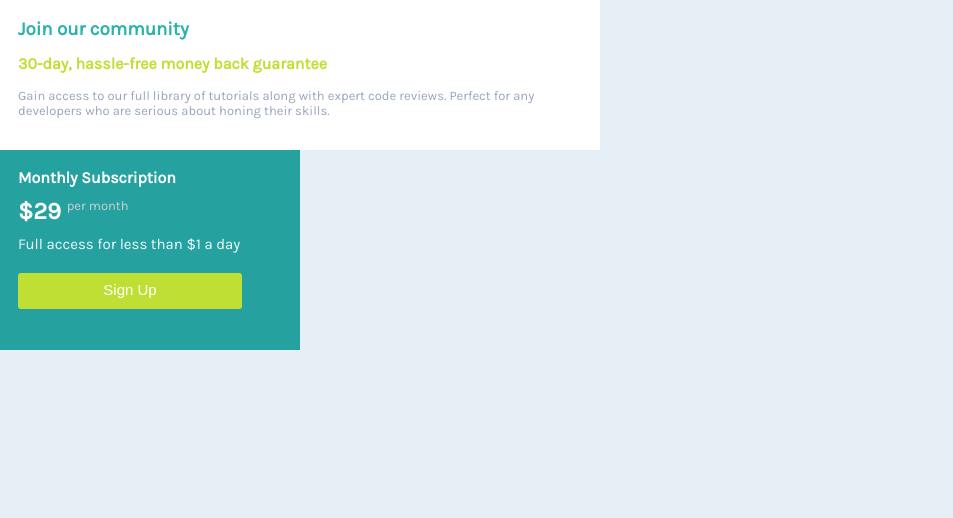
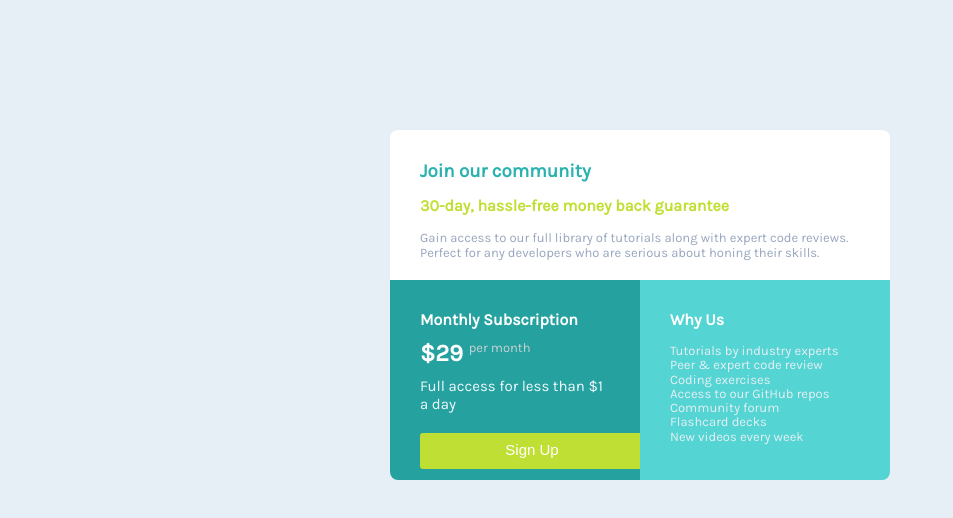
Before and after one commit to Frankmona/Single-price-grid-component, a plain HTML site: page index1.html in a window 1280 px wide. Shown: the whole page, without its empty margins (0-953 px from the left). Drawn offline with Linux system fonts and the light colour scheme.

Commit message:
project completed

```diff
--- a/index1.html
+++ b/index1.html
@@ -9,17 +9,19 @@
 </head>
 <body>
     <main>
+        <div class="central_container">
+            <div class="container">
                 <div class="section1">
-            <div class="in_section1">
+                    <div class="in_section">
                         <h3>Join our community</h3>
                         <p class="p_sub_heading">30-day, hassle-free money back guarantee</p>
                         <p class="p_content_section1">Gain access to our full library of tutorials along with expert code reviews.
                         Perfect for any developers who are serious about honing their skills.</p>
                     </div>
                 </div>
-
+                <div class="row">
                     <div class="section2">
-            <div class="in_section1">
+                        <div class="in_section">
                             <h4>Monthly Subscription</h4>
                             <p class="p_dollar">&dollar;29 <span><sup>per month</sup></span></p>
                             <p class="p_fullaccess">Full access for less than &dollar;1 a day</p>
@@ -28,6 +30,20 @@
 
                     </div>
 
+                    <div class="section3">
+                        <div class="in_section">
+                            <h4>Why Us</h4>
+                            <p class="p_tutorial">Tutorials by industry experts<br/>
+                            Peer &amp; expert code review<br/>
+                            Coding exercises<br/>
+                            Access to our GitHub repos<br/>
+                            Community forum<br/>
+                            Flashcard decks<br/>
+                            New videos every week</p>
+                        </div>
+                </div>
+
+            </div>
         </div>
 
     </main>
--- a/style.css
+++ b/style.css
@@ -10,9 +10,11 @@ body{
 }
 
 .section1{
-    width: 600px;
+    width: 500px;
     height: 150px;
     background-color: white;
+    border-top-right-radius: 8px;
+    border-top-left-radius: 8px;
 }
 
 h3{
@@ -31,15 +33,16 @@ h3{
 
 }
 
-.in_section1{
+.in_section{
     font-family: 'karla';
-    padding: 18px;
+    padding: 30px;
 }
 
 .section2{
-    width: 300px;
+    width: 250px;
     height: 200px;
     background-color: hsl(179, 63%, 39%);
+    border-bottom-left-radius: 8px;
 }
 h4{
     color: white;
@@ -76,4 +79,35 @@ button {
     display: inline-block;
     font-size: 15px;
     border-radius: 3px;
-  }
+}
+
+.section3{
+    width: 250px;
+    height: 200px;
+    background-color: hsl(179, 60%, 58%);
+    border-bottom-right-radius: 8px;
+}
+
+.p_tutorial{
+    color: hsl(204, 43%, 93%);
+    font-size: small;
+    padding-top: 15px;
+    line-height: 1.1;
+}
+.row{
+    display: flex;
+}
+
+.container{
+    width: 600px;
+    border-radius: 10px;
+    margin: auto;
+
+}
+
+.central_container{
+    margin: auto;
+    padding-top: 130px;
+    padding-left: 100px;
+
+}
```
Lines whose indentation alone changed are shown as unchanged.
